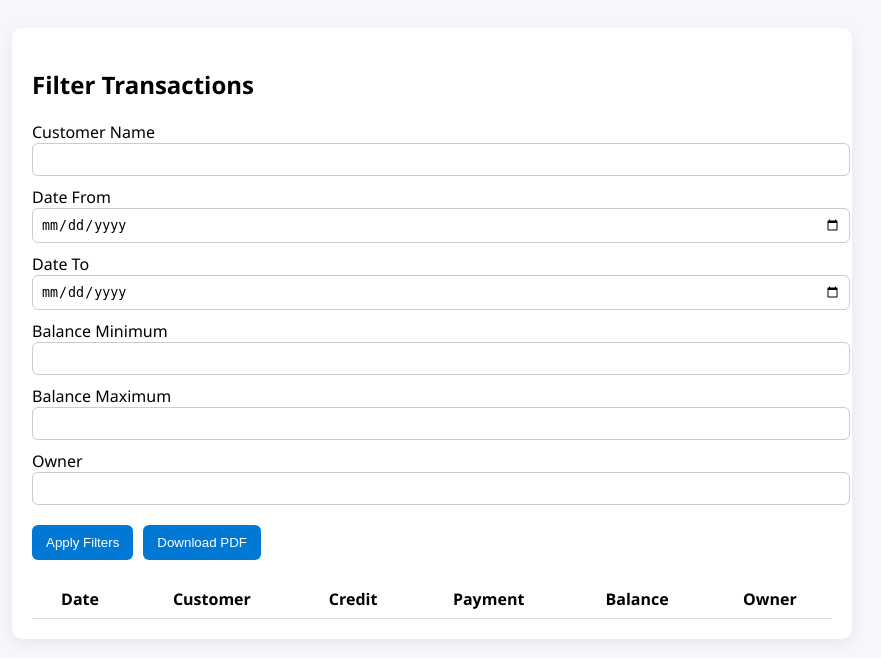
After one commit to yasir13001/Khaata-Register, a FastAPI app: template templates/filter.html in a window 1280 px wide. The commit adds this page. Shown: the top 658 px of the page, without its empty margins (208-1089 px from the left). Run offline with FastAPI, Linux system fonts and the light colour scheme; the template is opened without the code that fills it, so the values that code supplies are empty.

Commit message:
generate pdf out of filtered data

```diff
--- a/server.py
+++ b/server.py
@@ -915,6 +915,127 @@ def api_daily_report(date: str, admin=Depends(require_admin)):
 
     return report
 
+@app.get("/filter", response_class=HTMLResponse)
+def filter_page(request: Request):
+    user = require_login(request)
+    return templates.TemplateResponse("filter.html", {"request": request})
+
+@app.post("/api/filter")
+def filter_data(request: Request, data: dict):
+
+    user = require_login(request)
+
+    customer = data.get("customer")
+    date_from = data.get("date_from")
+    date_to = data.get("date_to")
+    balance_min = data.get("balance_min")
+    balance_max = data.get("balance_max")
+    owner = data.get("owner")
+    sql = "SELECT * FROM credits WHERE 1=1"
+    params = []
+
+    if customer:
+        sql += " AND customer LIKE ?"
+        params.append(f"%{customer}%")
+
+    if date_from:
+        sql += " AND date >= ?"
+        params.append(date_from)
+
+    if date_to:
+        sql += " AND date <= ?"
+        params.append(date_to)
+
+    if balance_min:
+        sql += " AND balance >= ?"
+        params.append(balance_min)
+
+    if balance_max:
+        sql += " AND balance <= ?"
+        params.append(balance_max)
+
+    if owner:
+        sql += " AND owner = ?"
+        params.append(owner)
+
+    # Always restrict to logged-in user unless admin
+    if get_user_role(user) != "admin":
+        sql += " AND owner = ?"
+        params.append(user)
+
+    conn = get_db_connection()
+    rows = conn.execute(sql, tuple(params)).fetchall()
+    conn.close()
+
+    return {"results": [dict(r) for r in rows]}
+
+from reportlab.lib.pagesizes import A4
+from reportlab.platypus import SimpleDocTemplate, Table, TableStyle
+from reportlab.lib import colors
+from io import BytesIO
+from fastapi.responses import StreamingResponse
+
+@app.post("/api/filter/pdf")
+def filter_pdf(data: dict, request: Request):
+    user = require_login(request)
+
+    # Reuse your filter logic
+    filtered = filter_data(request, data)["results"]
+
+    # Group records by customer
+    grouped = {}
+    for row in filtered:
+        cust = row["customer"]
+        grouped.setdefault(cust, []).append(row)
+
+    buffer = BytesIO()
+    doc = SimpleDocTemplate(buffer, pagesize=A4)
+    elements = []
+
+    for customer, records in grouped.items():
+        # Customer title
+        elements.append(Table([[f"Customer: {customer}"]], colWidths=[500]))
+        elements[-1].setStyle(TableStyle([
+            ('FONTNAME', (0,0), (-1,-1), 'Helvetica-Bold'),
+            ('FONTSIZE', (0,0), (-1,-1), 12),
+            ('BOTTOMPADDING', (0,0), (-1,-1), 6),
+            ('TOPPADDING', (0,0), (-1,-1), 6),
+        ]))
+
+        # Table header + rows
+        table_data = [["Date", "Description", "Credit", "Payment", "Balance", "Owner"]]
+        for r in records:
+            table_data.append([
+                r["date"],
+                r.get("description", ""),
+                r.get("credit", ""),
+                r.get("payment", ""),
+                r.get("balance", ""),
+                r.get("owner", "")
+            ])
+
+        t = Table(table_data, colWidths=[60, 180, 50, 50, 50, 80])
+        t.setStyle(TableStyle([
+            ('GRID', (0,0), (-1,-1), 1, colors.black),        # borders
+            ('BACKGROUND', (0,0), (-1,0), colors.lightgrey),  # header background
+            ('FONTNAME', (0,0), (-1,0), 'Helvetica-Bold'),
+            ('ALIGN', (2,1), (4,-1), 'RIGHT'),               # credit/payment/balance right
+            ('VALIGN', (0,0), (-1,-1), 'MIDDLE'),
+            ('FONTSIZE', (0,0), (-1,-1), 10),
+            ('BOTTOMPADDING', (0,0), (-1,-1), 4),
+            ('TOPPADDING', (0,0), (-1,-1), 4),
+        ]))
+        elements.append(t)
+        elements.append(Table([[" "]]))  # spacing between customers
+
+    doc.build(elements)
+    buffer.seek(0)
+    return StreamingResponse(
+        buffer,
+        media_type="application/pdf",
+        headers={"Content-Disposition": "attachment; filename=filtered_report.pdf"}
+    )
+
 def get_local_ip():
     """Return the LAN IPv4 address of this machine."""
     s = socket.socket(socket.AF_INET, socket.SOCK_DGRAM)
--- /dev/null
+++ b/templates/filter.html
@@ -0,0 +1,116 @@
+<!DOCTYPE html>
+<html>
+<head>
+    <meta charset="utf-8">
+    <title>Filter Data</title>
+    <style>
+        body { font-family: Segoe UI, sans-serif; background:#f6f7fb; padding:20px; }
+        .card { background:#fff; padding:20px; border-radius:10px; box-shadow:0 4px 15px rgba(0,0,0,.07); max-width:800px; margin:auto; }
+        input, select { padding:8px; width:100%; margin-bottom:10px; border:1px solid #ccc; border-radius:6px; }
+        button { padding:10px 14px; background:#0078d4; color:#fff; border:none; border-radius:6px; cursor:pointer; }
+        table { width:100%; border-collapse:collapse; margin-top:20px; }
+        td, th { padding:8px; border-bottom:1px solid #ddd; }
+    </style>
+</head>
+<body>
+
+<div class="card">
+    <h2>Filter Transactions</h2>
+
+    <form id="filterForm">
+        <label>Customer Name</label>
+        <input type="text" name="customer">
+
+        <label>Date From</label>
+        <input type="date" name="date_from">
+
+        <label>Date To</label>
+        <input type="date" name="date_to">
+
+        <label>Balance Minimum</label>
+        <input type="number" name="balance_min">
+
+        <label>Balance Maximum</label>
+        <input type="number" name="balance_max">
+
+        <label>Owner</label>
+        <input type="text" name="owner">
+
+        <div style="display:flex; gap:10px; margin-top:10px;">
+            <button type="button" onclick="applyFilters()">Apply Filters</button>
+            <button type="button" onclick="downloadPDF()">Download PDF</button>
+        </div>
+    </form>
+
+
+    <table id="resultsTable">
+        <thead>
+            <tr>
+                <th>Date</th>
+                <th>Customer</th>
+                <th>Credit</th>
+                <th>Payment</th>
+                <th>Balance</th>
+                <th>Owner</th>
+            </tr>
+        </thead>
+        <tbody></tbody>
+    </table>
+</div>
+
+<script>
+async function applyFilters() {
+    const form = document.getElementById("filterForm");
+    const formData = new FormData(form);
+    const data = Object.fromEntries(formData.entries());
+
+    const response = await fetch("/api/filter", {
+        method: "POST",
+        headers: { "Content-Type": "application/json" },
+        body: JSON.stringify(data)
+    });
+
+    const result = await response.json();
+    const tbody = document.querySelector("#resultsTable tbody");
+    tbody.innerHTML = "";
+
+    result.results.forEach(row => {
+        const tr = document.createElement("tr");
+        tr.innerHTML = `
+            <td>${row.date}</td>
+            <td>${row.customer}</td>
+            <td>${row.credit}</td>
+            <td>${row.payment}</td>
+            <td>${row.balance}</td>
+            <td>${row.owner}</td>
+        `;
+        tbody.appendChild(tr);
+    });
+}
+function downloadPDF() {
+    const form = document.getElementById("filterForm");
+    const formData = new FormData(form);
+    const data = Object.fromEntries(formData.entries());
+
+    // Convert object to query string for POST
+    fetch("/api/filter/pdf", {
+        method: "POST",
+        headers: { "Content-Type": "application/json" },
+        body: JSON.stringify(data)
+    })
+    .then(res => res.blob())
+    .then(blob => {
+        const url = window.URL.createObjectURL(blob);
+        const a = document.createElement("a");
+        a.href = url;
+        a.download = "filtered_report.pdf";
+        a.click();
+        window.URL.revokeObjectURL(url);
+    })
+    .catch(err => alert("Failed to download PDF: " + err));
+}
+
+</script>
+
+</body>
+</html>
```
Also changed, not shown: templates/dashboard.html (+8 -0 lines).
